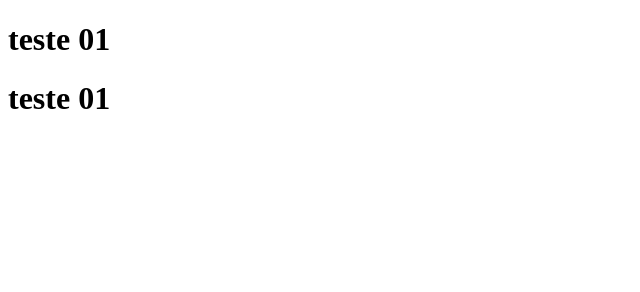
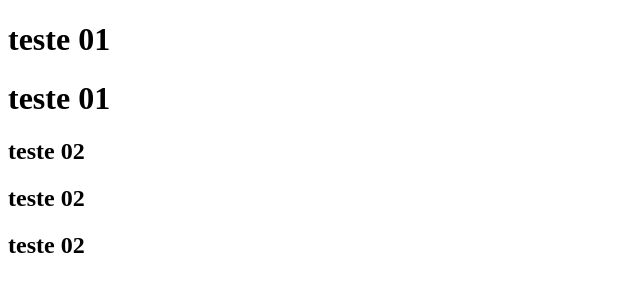
Before and after one commit to ruanbauerr/ambientesTeste, a plain HTML site: page index.html in a window 1280 px wide. Shown: the whole page, without its empty margins (0-640 px from the left). Drawn offline with Linux system fonts and the light colour scheme.

Commit message:
outro teste

```diff
--- a/index.html
+++ b/index.html
@@ -1,12 +1,20 @@
 <!DOCTYPE html>
 <html lang="en">
+
 <head>
     <meta charset="UTF-8">
     <meta name="viewport" content="width=device-width, initial-scale=1.0">
 
 </head>
+
 <body>
     <h1>teste 01</h1>
     <h1>teste 01</h1>
+
+    <h2> teste 02</h2>
+    <h2> teste 02</h2>
+    <h2> teste 02</h2>
+
 </body>
+
 </html>
```
